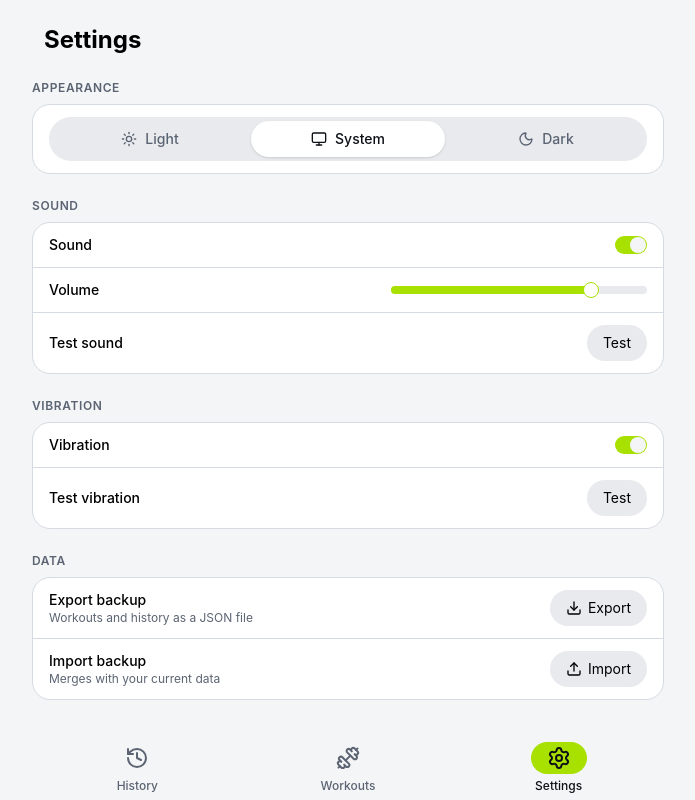
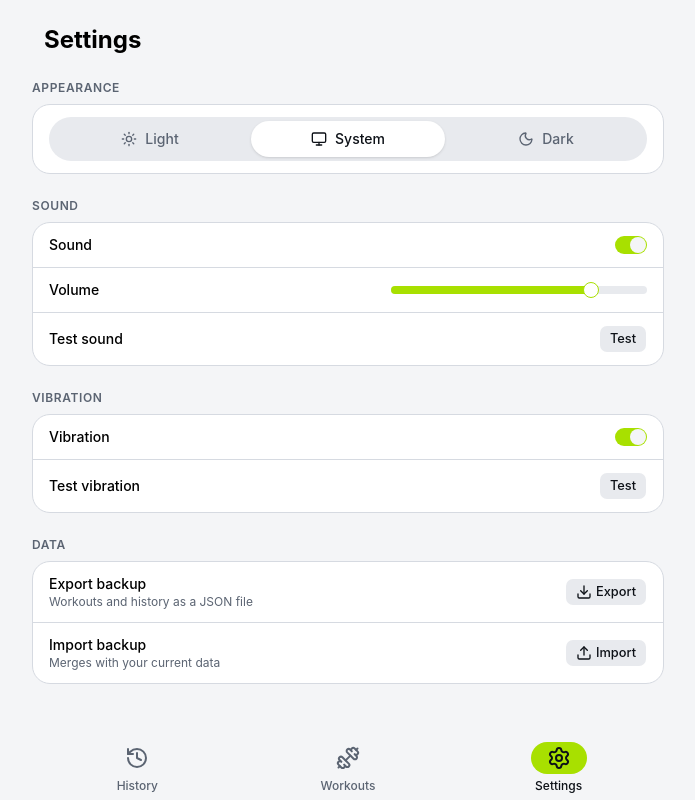
Before and after one commit to jurajhamran/burst-interval-timer, a React (Vite) app: page /#/settings in a window 1280 px wide. Shown: the whole page, without its empty margins (292-987 px from the left). Built offline with nearby package versions, Linux system fonts and the light colour scheme.

Commit message:
Migrate settings import/export buttons to shadcn Button

```diff
--- a/src/features/settings/components/SettingsScreen.tsx
+++ b/src/features/settings/components/SettingsScreen.tsx
@@ -5,6 +5,7 @@ import { InstallButton } from "@/pwa/InstallButton";
 import { PageHeader } from "@/components/layout/PageHeader";
 import { Switch } from "@/components/ui/switch";
 import { Slider } from "@/components/ui/slider";
+import { Button } from "@/components/ui/Button";
 import { useSettingsStore } from "../store";
 import { unlockAudio } from "@/lib/audio";
 import { cuePhaseStart } from "@/features/timer/cues";
@@ -141,16 +142,17 @@ export function SettingsScreen() {
             </div>
             <div className="flex items-center justify-between gap-3 px-4 py-3">
               <span className="font-medium text-sm">Test sound</span>
-              <button
+              <Button
                 type="button"
+                variant="secondary"
+                size="sm"
                 onClick={() => {
                   unlockAudio();
                   cuePhaseStart();
                 }}
-                className="rounded-full bg-surface-3 px-4 py-2 text-sm"
               >
                 Test
-              </button>
+              </Button>
             </div>
           </div>
         </section>
@@ -179,14 +181,15 @@ export function SettingsScreen() {
             </div>
             <div className="flex items-center justify-between gap-3 px-4 py-3">
               <span className="font-medium text-sm">Test vibration</span>
-              <button
+              <Button
                 type="button"
+                variant="secondary"
+                size="sm"
                 onClick={() => vibrate([200, 100, 200, 100, 400])}
                 disabled={!canVibrate}
-                className="rounded-full bg-surface-3 px-4 py-2 text-sm disabled:opacity-50 disabled:cursor-not-allowed"
               >
                 Test
-              </button>
+              </Button>
             </div>
           </div>
         </section>
@@ -202,16 +205,17 @@ export function SettingsScreen() {
                   Workouts and history as a JSON file
                 </p>
               </div>
-              <button
+              <Button
                 type="button"
+                variant="secondary"
+                size="sm"
                 onClick={() => {
                   void exportBackup();
                 }}
-                className="inline-flex items-center gap-1.5 rounded-full bg-surface-3 px-4 py-2 text-sm"
               >
                 <Download className="size-4" />
                 Export
-              </button>
+              </Button>
             </div>
             <div className="flex items-center justify-between gap-3 px-4 py-3">
               <div className="min-w-0">
@@ -220,14 +224,15 @@ export function SettingsScreen() {
                   Merges with your current data
                 </p>
               </div>
-              <button
+              <Button
                 type="button"
+                variant="secondary"
+                size="sm"
                 onClick={() => fileInputRef.current?.click()}
-                className="inline-flex items-center gap-1.5 rounded-full bg-surface-3 px-4 py-2 text-sm"
               >
                 <Upload className="size-4" />
                 Import
-              </button>
+              </Button>
               <input
                 ref={fileInputRef}
                 id="backup-file"
```
